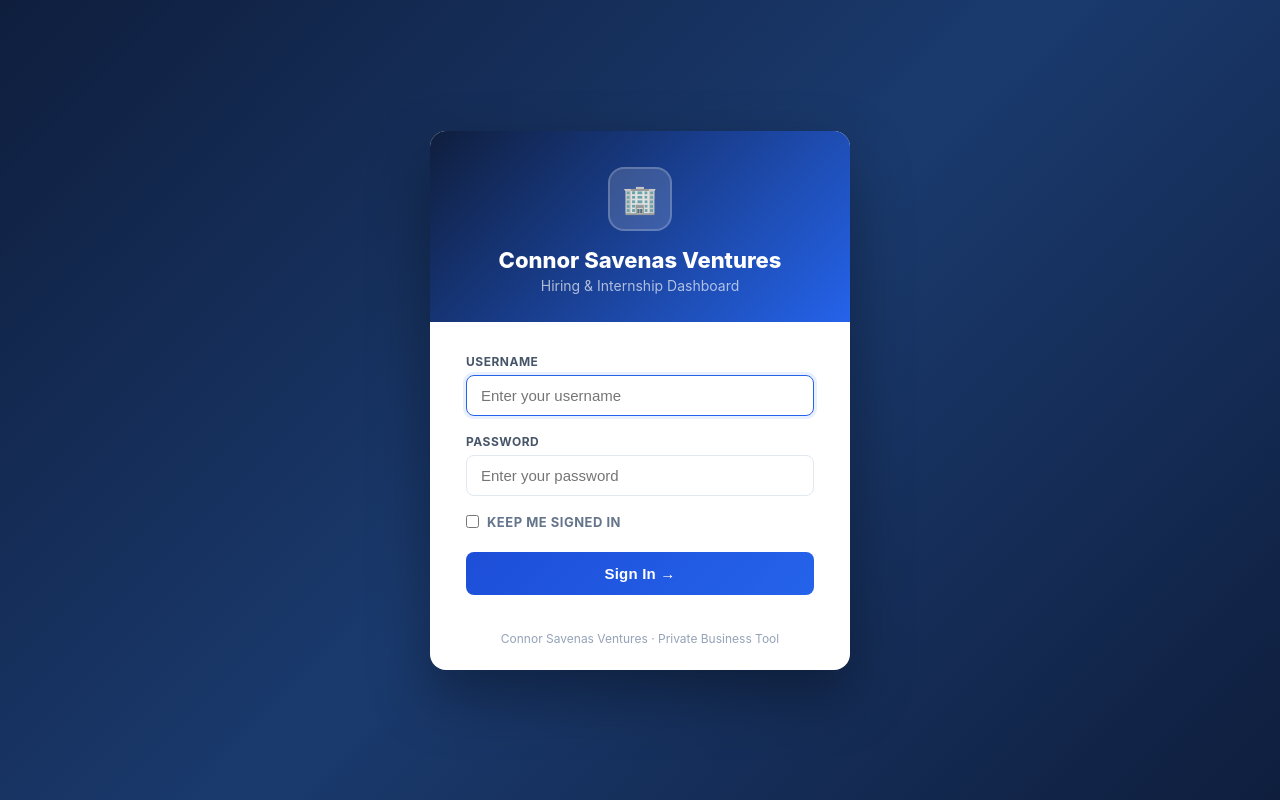
After one commit to connorsavenas2-ai/ai-recruiter, a Flask app: page /ats/login in a window 1280 px wide. The commit adds this page. Run offline with Flask 3, Linux system fonts and the light colour scheme.

Commit message:
Add auth + Render deployment for hosted ATS website
- Login page with accounts for 2 users (Connor + partner)
- Session-based auth with 30-day remember me
- All ATS pages protected by @login_required
- User avatar + name shown in sidebar
- render.yaml for one-click Render deployment
- Procfile + wsgi.py for gunicorn production server
- COMPANY_NAME configurable via env var

Co-Authored-By: Claude Sonnet 4.6 <noreply@anthropic.com>

```diff
--- a/ats/app.py
+++ b/ats/app.py
@@ -1,29 +1,67 @@
 """
-Connor's ATS — full applicant tracking system.
-Run: python ats/app.py
-Open: http://localhost:5057
+Hiring Dashboard — full ATS web app.
+Run locally:  python ats/app.py
+Deploy:       see render.yaml
 """
 
-import sys, json
+import sys, json, os
 from pathlib import Path
-from datetime import datetime
+from datetime import datetime, timedelta
 
 sys.path.insert(0, str(Path(__file__).parent.parent))
 
-from flask import Flask, render_template, request, jsonify, redirect
+from flask import Flask, render_template, request, jsonify, redirect, session
 from flask_cors import CORS
 import requests as req
 
 from config import AIRTABLE_API_KEY, AIRTABLE_BASE_ID, AIRTABLE_CANDIDATES, AIRTABLE_JOBS
 import airtable_ats as ats
-import candidate_scorer as scorer
 import email_outreach as email_out
+from ats.auth import verify_login, login_user, logout_user, current_user, login_required
+
+COMPANY_NAME = os.getenv("COMPANY_NAME", "Connor Savenas Ventures")
 
 app = Flask(__name__, template_folder="templates", static_folder="static",
             static_url_path="/ats/static")
+app.secret_key = os.getenv("FLASK_SECRET_KEY", "dev-secret-change-in-production-abc123xyz")
+app.permanent_session_lifetime = timedelta(days=30)
 CORS(app)
 
 AT_HEADERS = {"Authorization": f"Bearer {AIRTABLE_API_KEY}", "Content-Type": "application/json"}
+
+
+def _render(template, **kwargs):
+    """Render with auth context injected into every template."""
+    return render_template(template,
+                           current_user=current_user(),
+                           company_name=COMPANY_NAME,
+                           **kwargs)
+
+
+# ── AUTH ROUTES ───────────────────────────────────────────────────────────────
+
+@app.route("/ats/login", methods=["GET", "POST"])
+def login():
+    if current_user():
+        return redirect("/ats/")
+    error = None
+    next_url = request.args.get("next") or request.form.get("next") or "/ats/"
+    if request.method == "POST":
+        username = request.form.get("username", "").strip()
+        password = request.form.get("password", "")
+        user = verify_login(username, password)
+        if user:
+            login_user(user["username"], user["display_name"], user["role"], user["avatar"])
+            return redirect(next_url)
+        error = "Invalid username or password."
+    return render_template("login.html", error=error, next=next_url,
+                           company_name=COMPANY_NAME)
+
+
+@app.route("/ats/logout")
+def logout():
+    logout_user()
+    return redirect("/ats/login")
 
 
 def _at_get(table, params=None):
@@ -81,17 +119,19 @@ def _map_job(r):
 
 @app.route("/ats/")
 @app.route("/ats")
+@login_required
 def dashboard():
-    return render_template("dashboard.html", page="dashboard",
-                           hour=datetime.now().hour)
+    return _render("dashboard.html", page="dashboard", hour=datetime.now().hour)
 
 
 @app.route("/ats/candidates")
+@login_required
 def candidates_page():
-    return render_template("candidates.html", page="candidates")
+    return _render("candidates.html", page="candidates")
 
 
 @app.route("/ats/candidates/<record_id>")
+@login_required
 def candidate_detail(record_id):
     resp = req.get(
         f"https://api.airtable.com/v0/{AIRTABLE_BASE_ID}/{AIRTABLE_CANDIDATES}/{record_id}",
@@ -100,43 +140,47 @@ def candidate_detail(record_id):
     if resp.status_code != 200:
         return redirect("/ats/candidates")
     candidate = _map_candidate(resp.json())
-    return render_template("candidate_detail.html", page="candidates",
-                           candidate=candidate)
+    return _render("candidate_detail.html", page="candidates", candidate=candidate)
 
 
 @app.route("/ats/jobs")
+@login_required
 def jobs_page():
-    return render_template("jobs.html", page="jobs")
+    return _render("jobs.html", page="jobs")
 
 
 @app.route("/ats/jobs/new")
+@login_required
 def new_job_page():
-    return render_template("new_job.html", page="jobs")
+    return _render("new_job.html", page="jobs")
 
 
 @app.route("/ats/jobs/<record_id>")
+@login_required
 def job_detail(record_id):
-    # Simple redirect to jobs for now — full job detail page is a future add
     return redirect("/ats/jobs")
 
 
 @app.route("/ats/pipeline")
+@login_required
 def pipeline_page():
-    return render_template("pipeline.html", page="pipeline")
+    return _render("pipeline.html", page="pipeline")
 
 
 @app.route("/ats/analytics")
+@login_required
 def analytics_page():
-    return render_template("analytics.html", page="analytics")
+    return _render("analytics.html", page="analytics")
 
 
 @app.route("/ats/outreach")
+@login_required
 def outreach_page():
-    return render_template("outreach.html", page="outreach") if Path(
-        "ats/templates/outreach.html").exists() else redirect("/ats/")
+    return redirect("/ats/")
 
 
 @app.route("/ats/interviews")
+@login_required
 def interviews_page():
     return redirect("/ats/")
 
--- /dev/null
+++ b/ats/auth.py
@@ -0,0 +1,67 @@
+"""
+Simple 2-user auth system. Passwords stored as env vars (hashed).
+To generate a new password hash: python -c "from werkzeug.security import generate_password_hash; print(generate_password_hash('yourpassword'))"
+"""
+
+import os
+from functools import wraps
+from flask import session, redirect, url_for, request
+from werkzeug.security import check_password_hash, generate_password_hash
+
+# Users loaded from env vars — set these on Render
+USERS = {
+    os.getenv("ADMIN_USERNAME", "connor"): {
+        "password_hash": os.getenv("ADMIN_PASSWORD_HASH", generate_password_hash(os.getenv("ADMIN_PASSWORD", "changeme123"))),
+        "display_name": os.getenv("ADMIN_DISPLAY_NAME", "Connor"),
+        "role": "admin",
+        "avatar": os.getenv("ADMIN_AVATAR", "C"),
+    },
+    os.getenv("USER2_USERNAME", "user2"): {
+        "password_hash": os.getenv("USER2_PASSWORD_HASH", generate_password_hash(os.getenv("USER2_PASSWORD", "changeme456"))),
+        "display_name": os.getenv("USER2_DISPLAY_NAME", "Partner"),
+        "role": "editor",
+        "avatar": os.getenv("USER2_AVATAR", "P"),
+    }
+}
+
+
+def verify_login(username: str, password: str) -> dict | None:
+    user = USERS.get(username.lower().strip())
+    if user and check_password_hash(user["password_hash"], password):
+        return {"username": username, **user}
+    return None
+
+
+def login_user(username: str, display_name: str, role: str, avatar: str):
+    session.permanent = True
+    session["user"] = {"username": username, "display_name": display_name,
+                       "role": role, "avatar": avatar}
+
+
+def logout_user():
+    session.pop("user", None)
+
+
+def current_user() -> dict | None:
+    return session.get("user")
+
+
+def login_required(f):
+    @wraps(f)
+    def decorated(*args, **kwargs):
+        if not current_user():
+            return redirect(f"/ats/login?next={request.path}")
+        return f(*args, **kwargs)
+    return decorated
+
+
+def admin_required(f):
+    @wraps(f)
+    def decorated(*args, **kwargs):
+        user = current_user()
+        if not user:
+            return redirect(f"/ats/login?next={request.path}")
+        if user.get("role") != "admin":
+            return redirect("/ats/")
+        return f(*args, **kwargs)
+    return decorated
--- /dev/null
+++ b/ats/templates/login.html
@@ -0,0 +1,90 @@
+<!DOCTYPE html>
+<html lang="en">
+<head>
+<meta charset="UTF-8">
+<meta name="viewport" content="width=device-width, initial-scale=1">
+<title>Sign In — {{ company_name }}</title>
+<style>
+*, *::before, *::after { box-sizing: border-box; margin: 0; padding: 0; }
+body {
+  font-family: -apple-system, BlinkMacSystemFont, 'Segoe UI', sans-serif;
+  background: linear-gradient(135deg, #0f1e3d 0%, #1a3a6e 50%, #0f1e3d 100%);
+  min-height: 100vh; display: flex; align-items: center; justify-content: center;
+  padding: 20px;
+}
+.card {
+  background: white; border-radius: 16px; width: 100%; max-width: 420px;
+  box-shadow: 0 25px 60px rgba(0,0,0,.35); overflow: hidden;
+}
+.card-top {
+  background: linear-gradient(135deg, #0f1e3d, #2563eb);
+  padding: 36px 36px 28px; text-align: center; color: white;
+}
+.logo {
+  width: 64px; height: 64px; border-radius: 16px; background: rgba(255,255,255,.15);
+  display: flex; align-items: center; justify-content: center;
+  font-size: 28px; margin: 0 auto 16px; border: 2px solid rgba(255,255,255,.2);
+}
+.card-top h1 { font-size: 22px; font-weight: 800; margin-bottom: 4px; }
+.card-top p  { font-size: 14px; color: rgba(255,255,255,.65); }
+.card-body   { padding: 32px 36px 36px; }
+.form-group  { margin-bottom: 18px; }
+label { display: block; font-size: 12px; font-weight: 700; color: #475569;
+        text-transform: uppercase; letter-spacing: .5px; margin-bottom: 6px; }
+input[type=text], input[type=password] {
+  width: 100%; padding: 11px 14px; border: 1.5px solid #e2e8f0;
+  border-radius: 8px; font-size: 15px; outline: none; transition: border-color .15s;
+  color: #0f172a;
+}
+input:focus { border-color: #2563eb; box-shadow: 0 0 0 3px rgba(37,99,235,.1); }
+.remember { display: flex; align-items: center; gap: 8px; margin-bottom: 22px;
+            font-size: 13px; color: #64748b; cursor: pointer; }
+.remember input { width: auto; }
+.btn {
+  width: 100%; padding: 13px; background: linear-gradient(135deg, #1d4ed8, #2563eb);
+  color: white; border: none; border-radius: 8px; font-size: 15px; font-weight: 700;
+  cursor: pointer; transition: all .15s; letter-spacing: .2px;
+}
+.btn:hover { transform: translateY(-1px); box-shadow: 0 6px 20px rgba(37,99,235,.35); }
+.btn:active { transform: translateY(0); }
+.error {
+  background: #fef2f2; border: 1px solid #fecaca; color: #dc2626;
+  padding: 10px 14px; border-radius: 8px; font-size: 13px; margin-bottom: 18px;
+  display: flex; align-items: center; gap: 8px;
+}
+.footer { text-align: center; padding: 0 36px 24px; font-size: 12px; color: #94a3b8; }
+</style>
+</head>
+<body>
+<div class="card">
+  <div class="card-top">
+    <div class="logo">🏢</div>
+    <h1>{{ company_name }}</h1>
+    <p>Hiring & Internship Dashboard</p>
+  </div>
+  <div class="card-body">
+    {% if error %}
+    <div class="error">⚠ {{ error }}</div>
+    {% endif %}
+    <form method="POST">
+      <input type="hidden" name="next" value="{{ next }}">
+      <div class="form-group">
+        <label>Username</label>
+        <input type="text" name="username" autocomplete="username"
+               placeholder="Enter your username" autofocus required>
+      </div>
+      <div class="form-group">
+        <label>Password</label>
+        <input type="password" name="password" autocomplete="current-password"
+               placeholder="Enter your password" required>
+      </div>
+      <label class="remember">
+        <input type="checkbox" name="remember"> Keep me signed in
+      </label>
+      <button type="submit" class="btn">Sign In →</button>
+    </form>
+  </div>
+  <div class="footer">{{ company_name }} · Private Business Tool</div>
+</div>
+</body>
+</html>
--- a/requirements.txt
+++ b/requirements.txt
@@ -14,3 +14,5 @@ twilio>=8.10.0
 openai>=1.12.0
 httpx>=0.26.0
 pydantic>=2.5.0
+flask-login
+gunicorn
```
Also changed, not shown: ats/templates/base.html (+17 -5 lines), render.yaml (added, +52 -0 lines), wsgi.py (added, +9 -0 lines), 1 other file.
